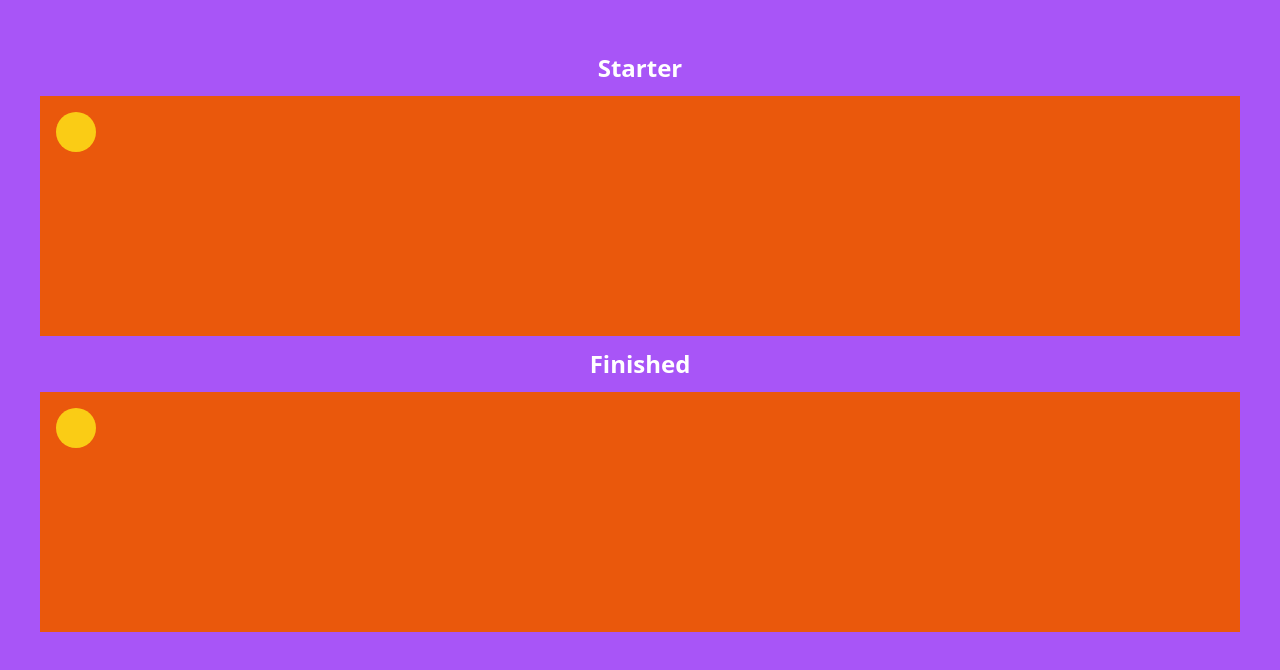
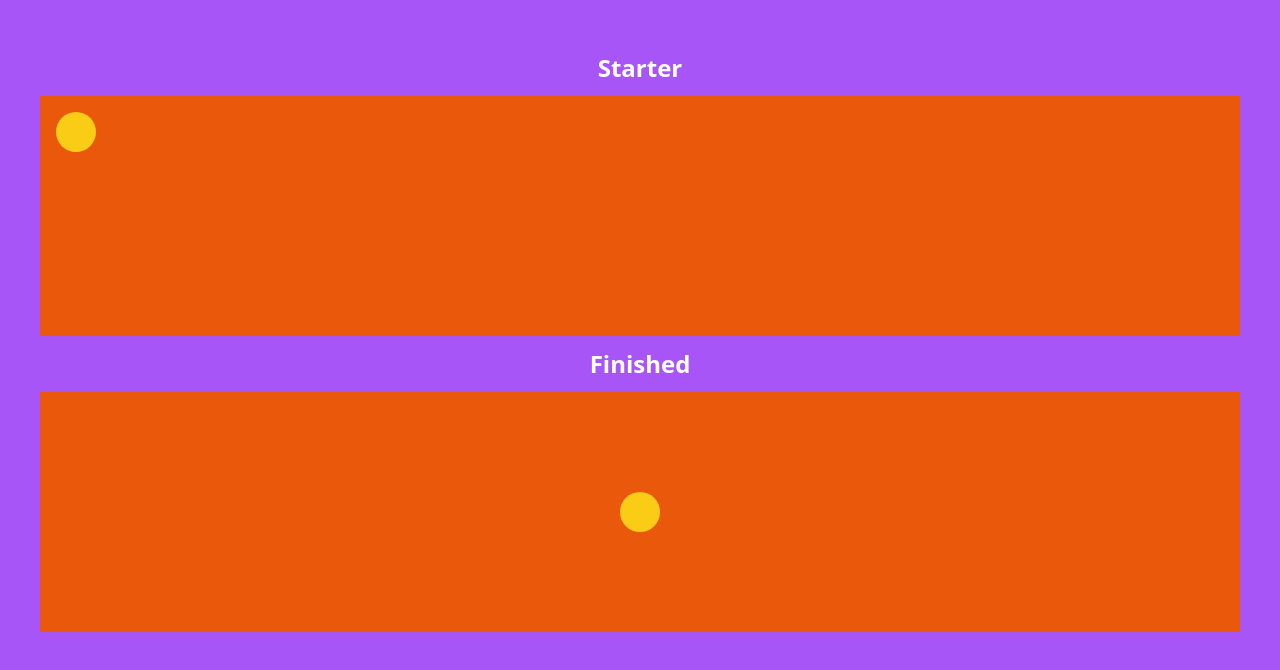
Before and after one commit to sarincasm/jar-of-dirt, a Next.js app in the folder style/css-fundamentals/: page /flexbox/directions-and-alignment/centered in a window 1280 px wide. Shown: the top 670 px of the page. Built offline with nearby package versions, Linux system fonts and the light colour scheme.

Commit message:
css-fundamentals done: flexbox directions-alignement centered

```diff
--- a/style/css-fundamentals/app/flexbox/directions-and-alignment/centered/page.tsx
+++ b/style/css-fundamentals/app/flexbox/directions-and-alignment/centered/page.tsx
@@ -9,7 +9,9 @@ function renderStarter() {
 function renderDone() {
 	return (
 		<section className="p-4 h-60 bg-orange-600">
-			<div className="rounded-full w-10 h-10 bg-yellow-400"></div>
+			<div className="flex justify-center items-center h-full">
+				<div className="rounded-full w-10 h-10 bg-yellow-400"></div>
+			</div>
 		</section>
 	)
 }
```
